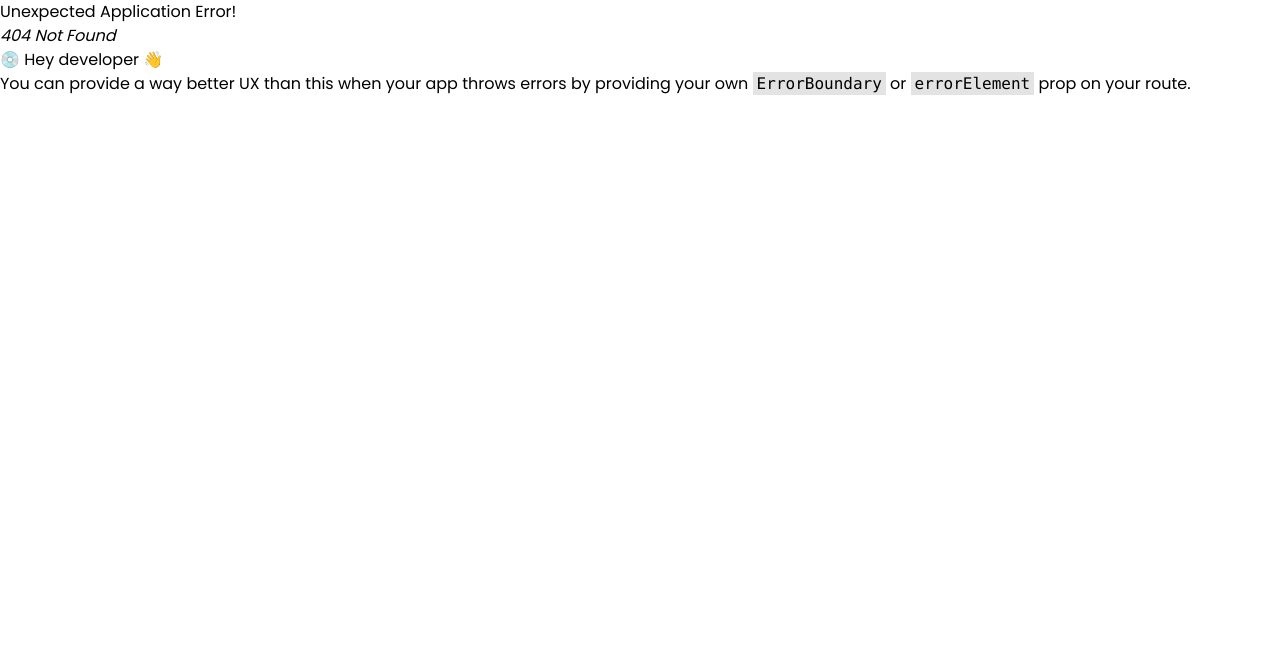
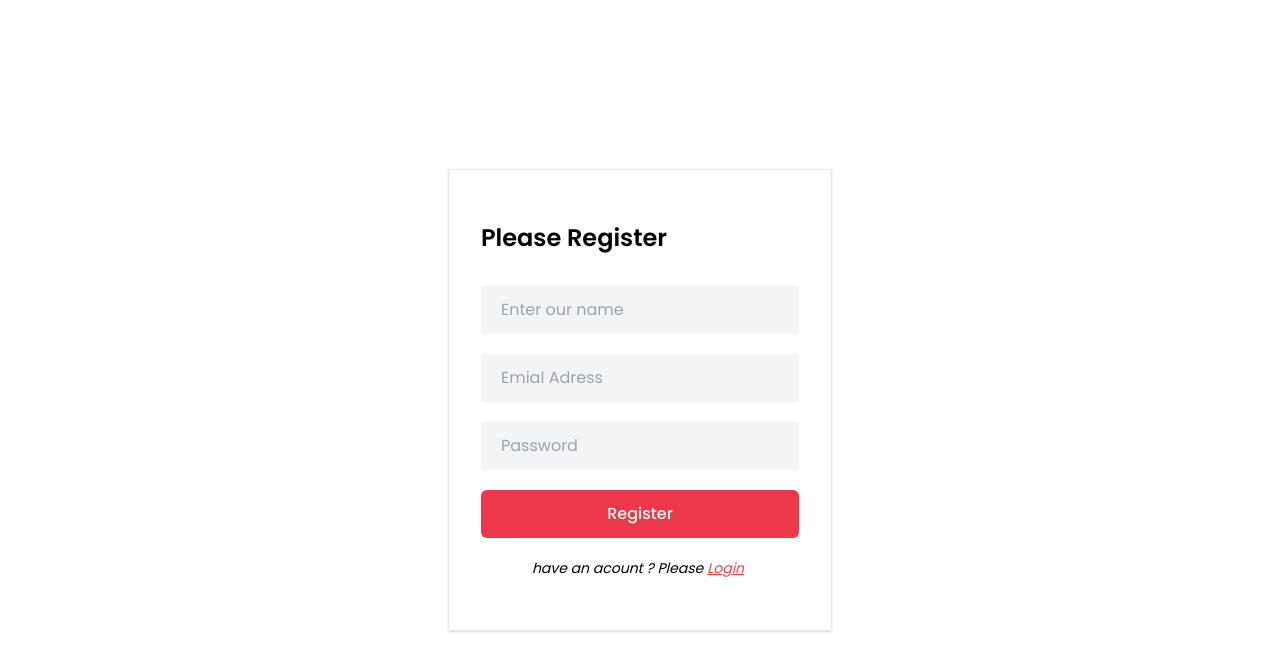
Before and after one commit to brainiac1010/Her-Haven, a React (Vite) app: page /register in a window 1280 px wide. Before the commit this address had no page. Shown: the top 670 px of the page. Built offline with nearby package versions, Linux system fonts and the light colour scheme.

Commit message:
login and register page added and backend setup

```diff
--- /dev/null
+++ b/src/components/Login.jsx
@@ -0,0 +1,50 @@
+import React, { useState } from 'react'
+import { Link } from 'react-router-dom'
+
+const Login = () => {
+
+    const [message, setMassage] = useState('');
+
+    const [email, setEmail] = useState('');
+    const [password, setPassword] = useState('');
+    const handleLogin = async (e) => {
+
+        e.preventDefault();
+
+        const data = {
+            email,
+            password
+        }
+        console.log(data)
+    }
+
+    return (
+        <section className='h-screen flex items-center justify-center'>
+
+            <div className='max-w-sm border shadow bf-white mx-auto p-8'>
+                <h2 className='text-2xl font-semibold pt-5'>Please login</h2>
+                <form onSubmit={handleLogin} className='space-y-5 max-w-sm mx-auto pt-8' action="">
+
+                    <input onChange={(e)=> setEmail(e.target.value)} className=' w-full bg-gray-100 focus:outline-none px-5 py-3' type="email" id='email' placeholder='Emial Adress' required />
+
+
+                    <input onChange={(e)=> setPassword(e.target.value)} className=' w-full bg-gray-100 focus:outline-none px-5 py-3' type="password" id='password' placeholder='Password' required />
+
+
+                    {
+                        message && <p className='text-red-500'>{message} </p>
+                    }
+
+                    <button className='w-full mt-5 bg-primary text-white hover:bg-indigo-500 font-medium py-3 rounded-md' type='submit'>Login</button>
+                </form>
+
+
+                <p className='my-5 italic text-sm text-center'>Dont have an acount ?
+                    <Link className='text-red-500 px-1 underline hover:text-blue-500' to='/register'>Register</Link> here</p>
+            </div>
+
+        </section>
+    )
+}
+
+export default Login
--- /dev/null
+++ b/src/components/Register.jsx
@@ -0,0 +1,53 @@
+import { useState } from 'react'
+import { Link } from 'react-router-dom';
+
+const Register = () => {
+
+    const [message, setMassage] = useState('');
+    const [userName, setUserName] = useState('')
+    const [email, setEmail] = useState('');
+    const [password, setPassword] = useState('');
+    const handleRegister = async (e) => {
+
+        e.preventDefault();
+
+        const data = {
+            userName,
+            email,
+            password
+        }
+        console.log(data)
+    }
+
+
+    return (
+        <section className='h-screen flex items-center justify-center'>
+
+            <div className='max-w-sm border shadow bf-white mx-auto p-8'>
+                <h2 className='text-2xl font-semibold pt-5'>Please Register</h2>
+                <form onSubmit={handleRegister} className='space-y-5 max-w-sm mx-auto pt-8' action="">
+
+                    <input onChange={(e) => setUserName(e.target.value)} className=' w-full bg-gray-100 focus:outline-none px-5 py-3' type="text" id='text' placeholder='Enter our name' name='user name' required />
+
+                    <input onChange={(e) => setEmail(e.target.value)} className=' w-full bg-gray-100 focus:outline-none px-5 py-3' type="email" id='email' placeholder='Emial Adress' name='email' required />
+
+                    <input onChange={(e) => setPassword(e.target.value)} className=' w-full bg-gray-100 focus:outline-none px-5 py-3' type="password" id='password' placeholder='Password' name='password' required />
+
+
+                    {
+                        message && <p className='text-red-500'>{message} </p>
+                    }
+
+                    <button className='w-full mt-5 bg-primary text-white hover:bg-indigo-500 font-medium py-3 rounded-md' type='submit'>Register</button>
+                </form>
+
+
+                <p className='my-5 italic text-sm text-center'>have an acount ? Please
+                    <Link className='text-red-500 px-1 underline hover:text-blue-500' to='/login'>Login</Link> </p>
+            </div>
+
+        </section>
+    )
+}
+
+export default Register
--- a/src/components/pages/Shop/CartModal.jsx
+++ b/src/components/pages/Shop/CartModal.jsx
@@ -60,10 +60,10 @@ const CartModal = ({ products = [], isOpen, onClose }) => {
                             products.map((item) => (
                                 <div
                                     key={item.id} // Use item.id instead of index
-                                    className="flex flex-col md:flex-row items-start md:items-center justify-between
+                                    className="flex flex-col xl:flex-row items-start md:items-center justify-between
                                     shadow-md p-4 mb-4 border rounded-lg bg-gray-50 hover:shadow-lg transition"
                                 >
-                                    <div className="flex items-center w-full">
+                                    <div className="flex lg:pb-3 items-center w-full">
                                         <span className="mr-4 px-2 py-1 bg-primary text-white rounded-full text-sm font-bold">
                                             {products.indexOf(item) + 1}
                                         </span>
```
Also changed, not shown: src/routers/router.jsx (+13 -0 lines).
